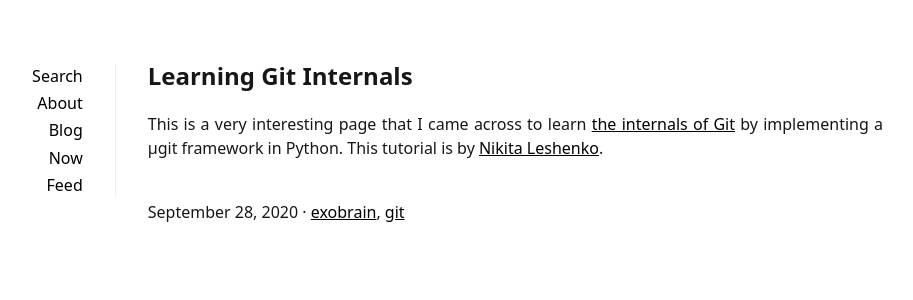
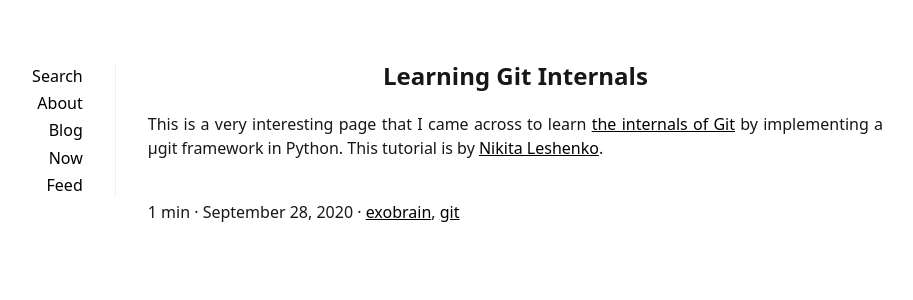
Before and after one commit to avinashbhat/avinashbhat.github.io, a Jekyll site: the page built from _posts/2020-09-28-Learning-Git-Internals.md, in a window 1280 px wide. Shown: the top 300 px of the page, without its empty margins (205-1118 px from the left). Built offline with Jekyll 4.4.1, drawn with Linux system fonts in a browser that asks for light colours.

Commit message:
Added readtime to posts

```diff
--- a/_layouts/post.html
+++ b/_layouts/post.html
@@ -3,9 +3,9 @@ layout: default
 ---
 
 <section class="post" style="text-align: justify">
-  <h2 style="text-align:center,background-color:#fefefe;">{{ page.title }}</h2>
+  <h1 style="text-align:center">{{ page.title }}</h1>
   {{ content }}
-  <span class="meta"><time datetime="{{ page.date | date_to_xmlschema }}">{{ page.date | date: "%B %-d, %Y" }}</time> &middot; {% for tag in page.tags %}
+  <span class="meta">{% include readtime.html %} &middot; <time datetime="{{ page.date | date_to_xmlschema }}">{{ page.date | date: "%B %-d, %Y" }}</time> &middot; {% for tag in page.tags %}
 
     <a href="/tag/{{tag}}">{{tag}}</a>{% unless forloop.last %}, {% endunless %}{% endfor %}</span>
 	{% if page.comments %}
```
